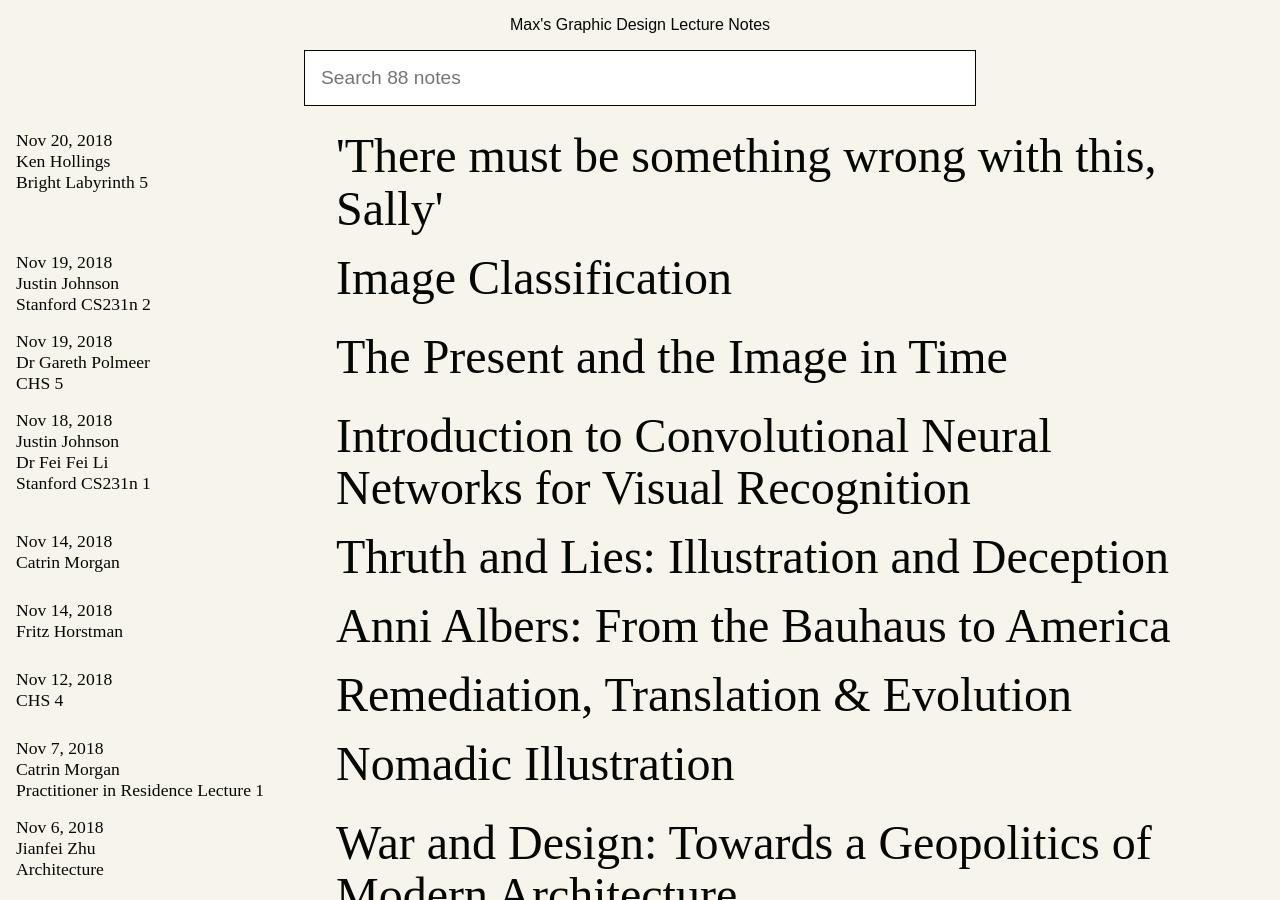
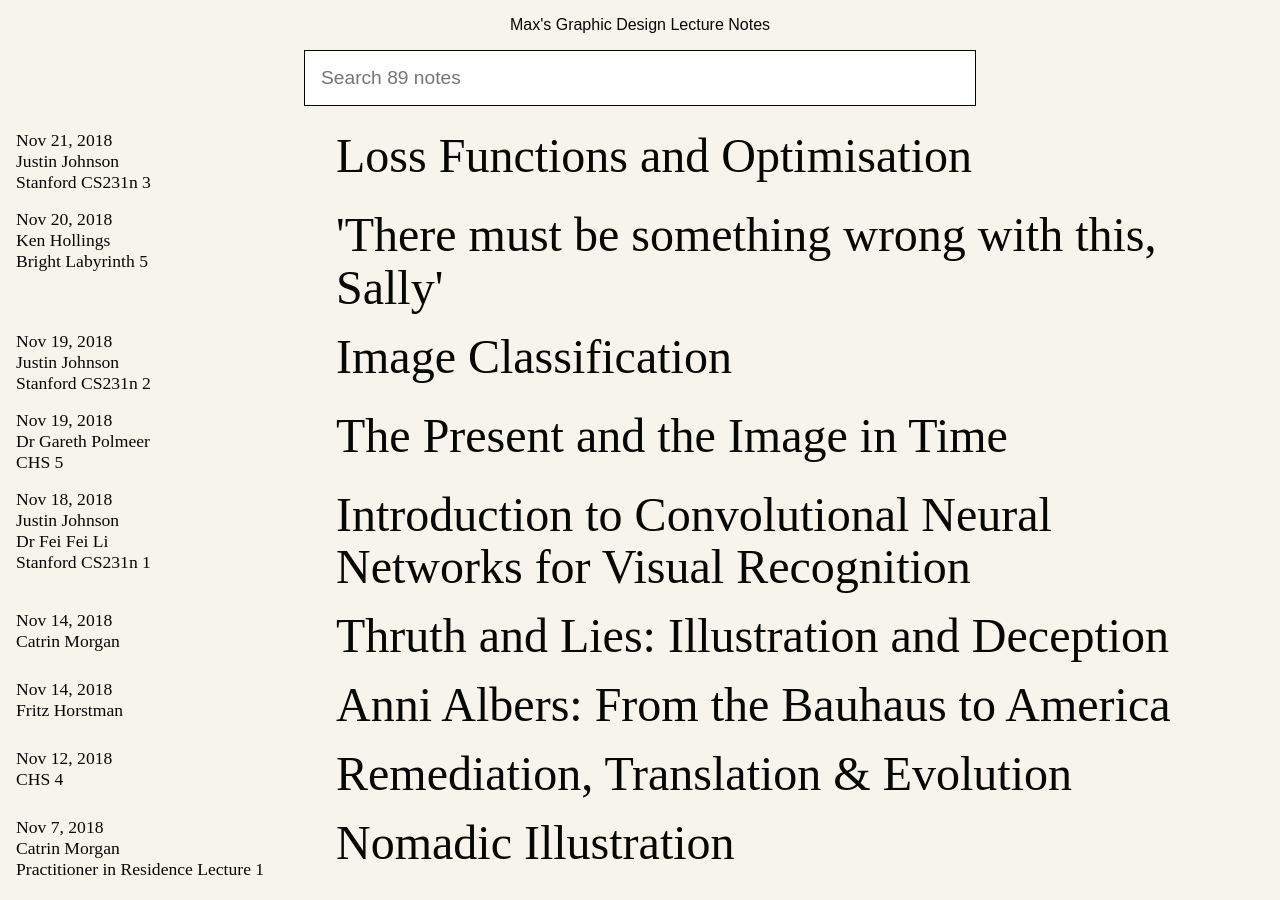
Before and after one commit to awesomephant/notes, a Jekyll site: the page built from index.html, in a window 1280 px wide and 900 px high. Built offline with Jekyll 4.4.1, drawn with Linux system fonts in a browser that asks for light colours; some of the changed lines change nothing that is shown.

Commit message:
Add rough notes

````diff
--- /dev/null
+++ b/_posts/2018-11-21-cs231n-3.md
@@ -0,0 +1,194 @@
+---
+layout: post
+title: "Loss Functions and Optimisation"
+date: 2018-11-21 15:10:00
+teacher: "Justin Johnson"
+unit: 'Stanford CS231n 3'
+abstract: ""
+includesMath: true
+website: ""
+thumb: ""
+---
+
+- Last time we talked about the challenges of recognition. Recall the semantic gap.
+- Also: The KNN classifier, the CIFAR-10 classifier. Cross-Validatin, hyperparameters.
+- The linear classifier as an example of a parametric classifier, where the training data is summarised into the weights matrix $$W$$. It returns class probabilities. We can interpret the linear classifier as learning a template for each class. Also linear decision boundaries between points in high-dimensional space.
+
+We have an understanding of the linear classifier, but we don't really know how to get the correct $$W$$.
+
+To do:
+
+1. Define a **Loss function** that quantifies our unhappiness with the scores across the training data
+2. Come up with parameters that efficiently minimize the loss function (**optimization**). Ie. searching through the space of possible $$W$$
+
+## Loss function
+
+Given a dataset of examples
+
+$${(x_i,y_i)}^N_{i=1}$$
+
+Where $$x_i$$ is the $$i$$th image and $$y_i$$ is the corresponsing label. For CIFAR-10, $$x$$ will be images, $$y$$ will be an integer between 0 and 9 to denote the class. $$N$$ examples in the training set.
+
+Loss over the dataset is a sum of loss over the examples:
+
+$$L = \frac{1}{N}\displaystyle\sum_{i}L_i(f(x_i, W), y_i)$$
+
+We have some prediciotn function $$f$$ that takes in an image and our weight matrix $$W$$. $$L_i$$ takes the predicted scores coming out of $$f$$ and the actual true labels $$y$$ and give some quantitative value of how bad the predicted scores are. The final loss $$L$$ is the average ($$\frac{1}{N}\displaystyle\sum_{i}$$) of all the losses over the dataset.
+
+This general setup is generally the same for a lot of different learning models.
+
+## Multiclass SVM (support vector machine) loss
+
+We sum up the difference between scores for each incorrect class and the correct class. If the prediction function returns the correct class (with the arbitrary safety margin of $$1$$) the loss is 0.
+
+$$L_i = \displaystyle\sum_{j \neq y_i}\text{max}(0, s_j - s_{y_i} + 1)$$,
+
+Where $$s = f(x_i, W$$) and $$1$$ is an arbitrary safety margin. This function (where we take max of 0 and something) is also known as a hinge loss because of the shape of the graph when you plot the loss.
+
+The equation above could also be written as an if/then (case-based) notation.
+
+In English, this loss function says that we are happy when the true class score is a lot higher than all other classes.
+
+At initialization $$W$$ is small, so all $$s\approx 1$$. We should expect a loss of $$\text{number of classes} - 1$$
+
+If we went over all classes (instead of only $$j \neq y_i$$) the loss increases by 1. If you did this in practice, you would still find the same classifier, it's just nicer to aim for a loss of 0. You can also square the hinge function, to get a different loss function. If you're using a squared loss, very bad results will be *very very* bad (because it's now exponential). Using a linear vs a square depends on how much we care about different kinds of errors.
+
+Numpy code to comput $$L_i$$
+
+```python
+def L_i_vecotrized(x, y, W):
+    scores = W.dot(x)
+    margins = np.maximum(0, scores - scores[y] + 1)
+    margins[y] = 0 # This is to remove the score for the correct class (easier than writing a loop or whatever)
+    loss_i = np.sum(margins)
+    return loss_i
+```
+
+$$W$$ that gives $$L=0$$ is not unique. $$2W$$ also gives $$L=0$$.
+
+This is problematic. If this loss function is supposed to find the right $$W$$, how is it supposed to choose between these different versions of $$W$$ that all give $$L=0$$? This is because the loss we've written down is **data loss**: Model predictions should match training data. When in the real world, we don't really care how well the model matches the training data. This can be a source of *overfitting*, which we solve through **Regularization**. We normally add a regularization parameter to the loss function that encourages a "simple" $$W$$, where "simple" depends on the model.
+
+$$L = \frac{1}{N}\displaystyle\sum_{i}L_i(f(x_i, W), y_i) + \lambda R(W)$$
+
+This is **Occam's Razor**: *Among competing hypothesis, the simplest is the best*.
+
+So the above loss function now has a data loss and a regularization loss, with a hyperparameter $$\lambda$$ which trades off between the two. This is a kind of soft constraint on the model.
+
+There's a lot of different types of regularization:
+
+- L2 Regularization penalises the Euclidian norm of the weight vector: $$R(W) = \sum_{k}\sum_{l}W^2_{k,l}$$
+- L1 Regularization:
+- Elastic net (L1 + L2)
+- Max norm regularization
+- Dropout (specific to deep learning)
+- Fancier: Batch normalisation
+
+These things all do the same thing: enocourage the model to be simple.
+
+## Softmax Classifier Loss (Mutinomial Logistic Regression). Cross-entropy loss!
+
+Recall for the Multiclass SVM we didn't really give meaning to the scores.
+
+Here the scores are unnormalized log probabilities of the classes.
+
+$$P(Y=k|X=x_i) = \frac{e^sk}{\sum_j e^sj}$$
+
+where
+$$s = f(x_i,W)$$
+
+For a loss function, we want to minimize the negative log likelihoof of the correct class. If we know the image is a cat, the target probability would be 1 for cat and 0 for everything else.
+
+$$ L_i = -\text{log} P(Y=y_i|X=x_i) $$
+
+We want to enocourage the probability distribution coming out of the softmax to be the same as the target. We want the true class probability to be close to 1. In practice we:
+
+1. Take the scores out of the softmax classifier (unnormalized log probabilities)
+2. exponate (so they're all positive)
+3. Normalize (so they add up to 1)
+
+The loss is the minus log of the correct class.
+
+To get a 0 loss, you would have to have an inifite score for the correct class and minus infinity for everything else. Minimum is 0, and maximum is $$\infty$$. SVM will get the datapoint over the safety margin, while Softmax will keep pushing forever. In practice, the difference isn't that big.
+
+### Recap
+
+- We have some dataset $$(x, y)$$
+- We have a *score function* (that makes predictions): $$s = f(x, W) = \text{(for example)} Wx$$
+- We have a *loss function*:
+    - **Softmax**: $$L_i = -\text{log}(\frac{e^{s_{y_i}}}{\sum_j e^s j})$$
+    - **SVM**: $$L_i = \sum_{j \neq y_i}\text{max}(0, s_j - s_{y_i} + 1)$$
+    - The **Full Loss** is the average of all the losses plus a regularization term: $$\frac{1}{N}\sum_{i=1}^N L_i + R(W)$$
+
+This is a pretty generic view of supervised learning.
+
+## Now: Optimization
+
+Gradient descent!
+
+Imagine you're walking around this valley. The bottom of the valley is the minimum of the loss function. With complex models, there's really no hope to find an analytical solution to this.
+
+Maybe the stupidest thing you could think of is random search: Just try different values for $$W$$ and see how they do.
+
+In practice, it's better to use the local geometry of the valley (ie. the local gradient/slope).
+
+In a one-dimensional function, the slope is the derivative of the function:
+
+$$\frac{df(x)}{dx} = \displaystyle\lim_{h \to 0}\frac{f(x+h)-f(x)}{h}$$
+
+You calculate the slope for a section of the curve, then let the length of that section go to 0 and you get the local slope.
+
+We need to generalise to multi-dimensions: In multiple dimensions, the **gradient** is the vector of (partial derivatives) along each dimension. Each element in the gradient vector tells us the slope of the function if we go in that dimension.
+
+A lot of deep learning is about computing gardients and using it. We could imagine computing the gradients using finite differences: Change each element in $$W$$ by a small amount, recompute the loss, measure the difference and approximate the gradient that way.
+
+This is terrible because it is slow: A deep learning model might have 100s of millions of parameters. Better to use calculus, because we know the gradient is a function of $$W$$.
+
+In practice, you use an analytical gradient, but you can use a numerical gradient to debug. This is called a **gradient check**.
+
+Once we know how to compute the gradient, we get to **gradient descent**, which is just beautiful:
+
+```python
+while True:
+    weights_gradient = evaluate_gradient(loss_function, data, weights)
+    weight += - step_size * weights_gradient
+```
+
+Recall the gradient points in the direction of greatest increase, so we use the minus gradient. We take small steps in the direction of minus gradient until the network converges.
+
+The step size (or learning rate) is on of the most hyperparameter to set when you train these models. Because we could either take forever, or walk past the minimum if the learning rate is too small or too big.
+
+The above example is very basic - we just make a small step in the direction of minus gradient. There are slightly fancier step rules that work better in practice:
+
+- GD with momentum
+- ADAM optimization
+
+But it's still the same basic algorithm.
+
+### Stochastic gradient descent
+
+In practice, $$N$$ could be very, very large (thus slow). Thus, SGD, where we sample a random subset (mini-batch) of the training set at each training step (32,64,128 instances are common). In code:
+
+```python
+while True:
+    data_batch = sample_training_data(data, 256) #get 256 examples
+    weights_gradient = evaluate_gradient(loss_fun, data_batch, weights)
+    weights += - step_size * weights_gradient #parameter update
+```
+
+[Web demo]
+
+## Aside: Image Features
+
+In practice, feeding linear pixel values into a linear classifier doesn't work so well. Before neural networks, you would compute some feature representation of the image and feed that into the linear classifier. The idea here is that non-linear datasets might become linearly seperable through some smart feature representation.
+
+### Examples feature representation
+
+- **Colour histogram**: This tells you globally what colours are in the image
+- **Histogram of oriented gradients**: (essentially some kind of edge detection in small sub-regions of the image)
+- **Bag of Words**: An idea from NLP where you count up the number of each word in a paragraph. For images, you define a vocabluary of visual words.
+    1. Extract random patches from images, and cluster these patches to form a *codebook*
+    2. Encode the image by trying to say how often each visual word appears in the image
+
+Today, this whole long feature extraction pipeline is replaced by **Convolutional networks**. Instead of writing down the features before training, we will let the network learn them from the data.
+
+Next: Neural networks, backpropagation.
````
Also changed, not shown: _posts/2018-11-20-bright-labyrinth-5.md (line endings or trailing spaces).
